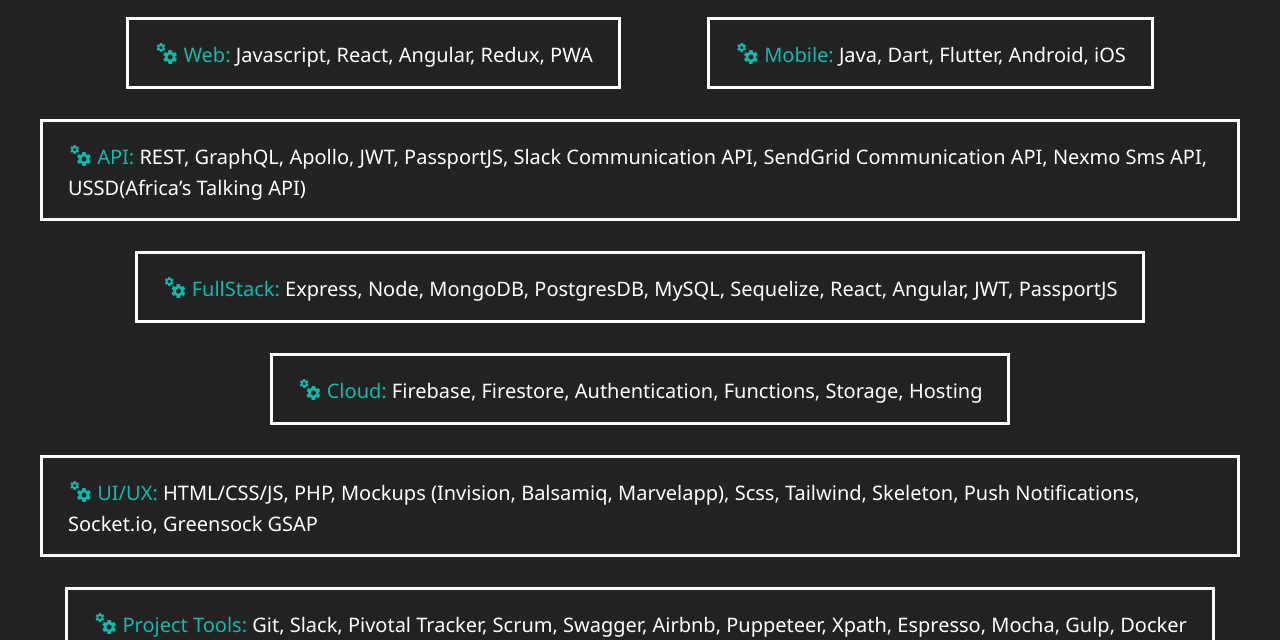
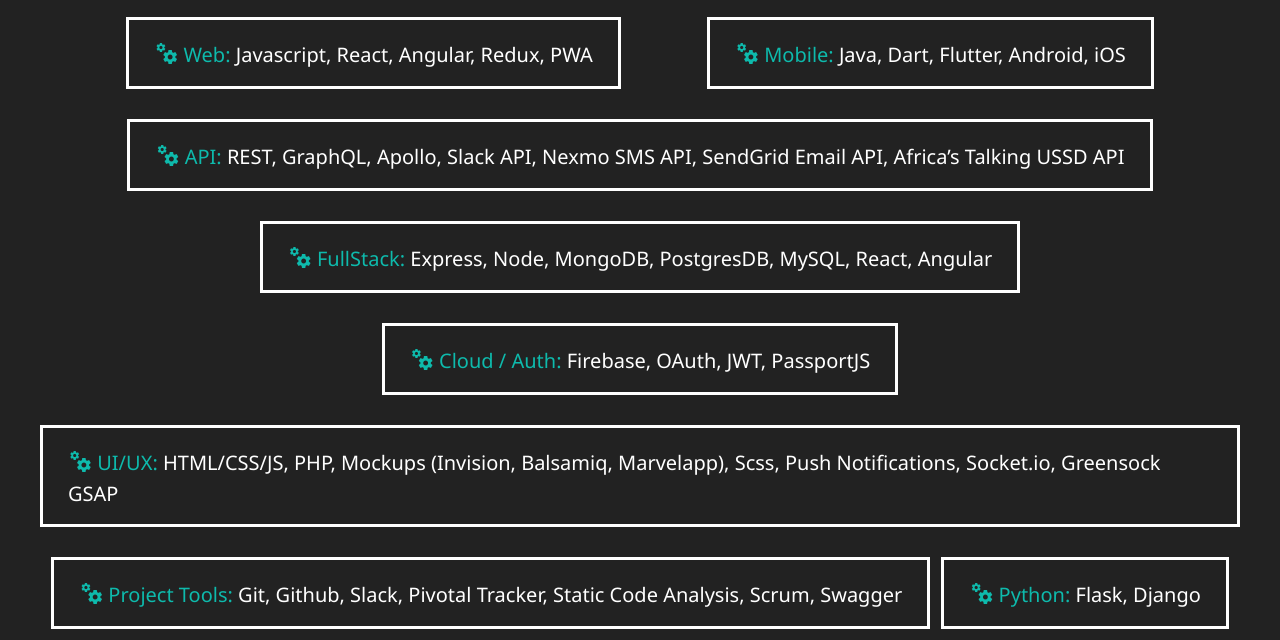
Before and after one commit to leonardnjura/leonardnjura.github.io, a website: page skills.html in a window 1280 px wide. Shown: the part 160-800 px from the top of the page. Drawn offline with Linux system fonts and the light colour scheme.

Commit message:
Update skillset

```diff
--- a/skills.html
+++ b/skills.html
@@ -73,32 +73,34 @@
           <span class="text-secondary"
             ><i class="mdi mdi-cogs mdi-24px"></i> API:</span
           >
-          REST, GraphQL, Apollo, JWT, PassportJS, Slack Communication API, SendGrid Communication API, Nexmo Sms API, USSD(Africa’s Talking API)
+          REST, GraphQL, Apollo, Slack API, Nexmo SMS API, SendGrid Email API,
+          Africa’s Talking USSD API
         </div>
+
         <div>
           <span class="text-secondary"
             ><i class="mdi mdi-cogs mdi-24px"></i> FullStack:</span
           >
-          Express, Node, MongoDB, PostgresDB, MySQL, Sequelize, React, Angular, JWT, PassportJS
+          Express, Node, MongoDB, PostgresDB, MySQL, React, Angular
         </div>
         <div>
           <span class="text-secondary"
-          ><i class="mdi mdi-cogs mdi-24px"></i> Cloud:</span
+            ><i class="mdi mdi-cogs mdi-24px"></i> Cloud / Auth:</span
           >
-          Firebase, Firestore, Authentication, Functions, Storage, Hosting
+          Firebase, OAuth, JWT, PassportJS
         </div>
-                    <div>
-                      <span class="text-secondary"
-                        ><i class="mdi mdi-cogs mdi-24px"></i> UI/UX:</span
-                      >
-                      HTML/CSS/JS, PHP,  Mockups (Invision, Balsamiq, Marvelapp), Scss, Tailwind, Skeleton, Push Notifications, Socket.io, Greensock GSAP
-                    </div>
+        <div>
+          <span class="text-secondary"
+            ><i class="mdi mdi-cogs mdi-24px"></i> UI/UX:</span
+          >
+          HTML/CSS/JS, PHP,  Mockups (Invision, Balsamiq, Marvelapp), Scss, Push Notifications, Socket.io, Greensock GSAP
+        </div>
         <div>
           <span class="text-secondary"
             ><i class="mdi mdi-cogs mdi-24px"></i> Project Tools:</span
           >
-          Git, Slack, Pivotal Tracker, Scrum, Swagger, Airbnb, Puppeteer, Xpath,
-          Espresso, Mocha, Gulp, Docker
+          Git, Github, Slack, Pivotal Tracker, Static Code Analysis, Scrum,
+          Swagger
         </div>
         <div>
           <span class="text-secondary"
@@ -110,7 +112,7 @@
           <span class="text-secondary"
             ><i class="mdi mdi-cogs mdi-24px"></i> Others:</span
           >
-          Heroku, Linux, macOS, Go, VsCode Extensions
+          Heroku, Unix, Go, Visual Studio Code Extensions, GCP
         </div>
       </div>
     </main>
```
